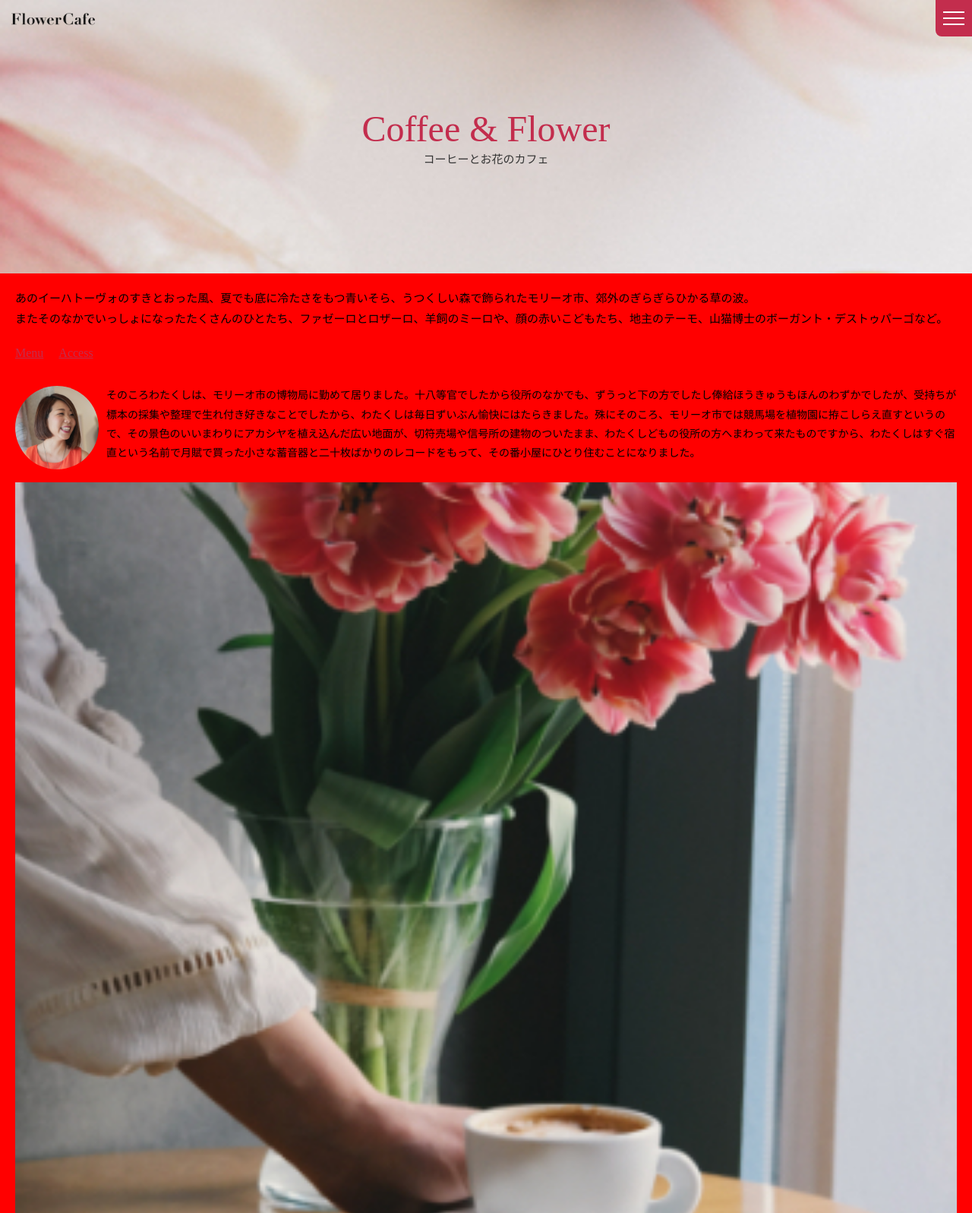
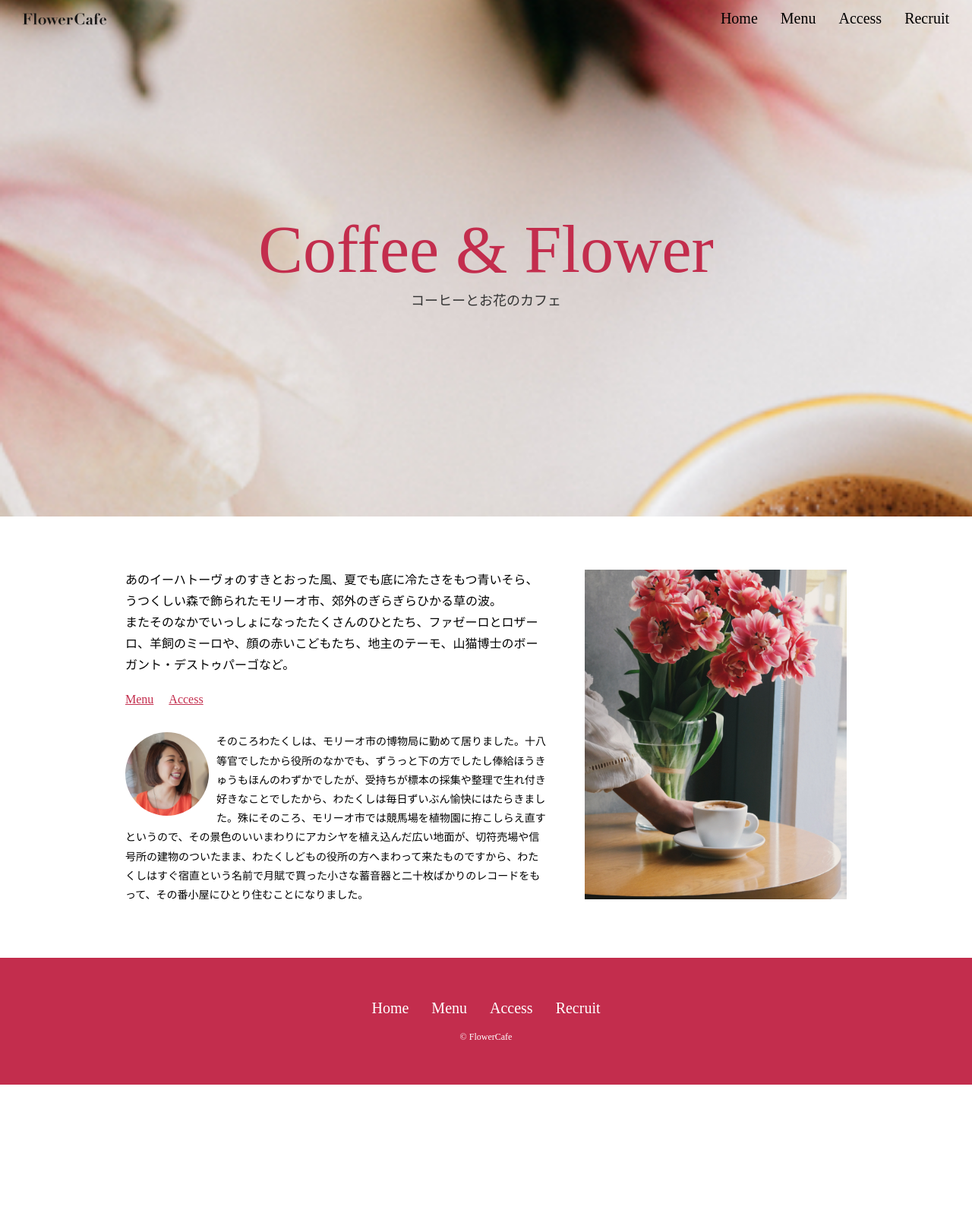
Before and after one commit to tetsu633/website-designcomp-beginner, a plain HTML site: page index.html in a window 1280 px wide. Shown: the top 1597 px of the page at 76% size. After the commit the page ends 1428 px from the top, so only its background shows below. Drawn offline with Linux system fonts and the light colour scheme.

Commit message:
fix main-pc-css

```diff
--- a/css/style.css
+++ b/css/style.css
@@ -42,6 +42,10 @@ header div.top h1 img {
     width: 100%;
     max-width: 110px;
     height: auto;
+}
+
+header div.top nav {
+    display: none;
 }
 
 header h2 {
@@ -206,13 +210,18 @@ main div.description div.profile p {
     line-height: calc(25.2 / 14);
 }
 
-main div.concept {
+main div.concept_image {
     margin-top: 26px;
 }
 
-main div.concept img {
+main div.concept_image img.sp {
     width: 100%;
     height: auto;
+    display: block;
+}
+
+main div.concept_image img.pc {
+    display: none;
 }
 
 /* -----------------------------------
@@ -260,7 +269,98 @@ footer p {
     /* -----------------------------------
         ヘッダー
     ----------------------------------- */
-    body {
-        background-color: red;
+    header div.hamburger_menu {
+        display: none;
+    }
+
+    header {
+        width: 100%;
+        height: 680px;
+        background: url(../img/main-header_sp.png) no-repeat center;
+        background-size: cover;
+    }
+
+    header div.top {
+        left: 0;
+        margin: 0 30px;
+        justify-content: space-between;
+    }
+
+    header div.top nav {
+        display: block;
+    }
+
+    header div.top nav ul {
+        display: flex;
+        justify-content: center;
+    }
+
+    header div.top nav ul li {
+        margin-left: 30px;
+    }
+
+    header div.top nav ul li a {
+        font-size: 20px;
+        font-family: EB Garamond;
+    }
+
+    header h2 {
+        font-size: 88px;
+    }
+
+    header h2 span {
+        font-size: 18px;
+    }
+
+    /* -----------------------------------
+        メイン
+    ----------------------------------- */
+    div.main_wrapper {
+        padding: 0 165px;
+        margin-top: 70px;
+    }
+
+    main div.description {
+        display: flex;
+        justify-content: space-between;
+        align-items: flex-start;
+    }
+
+    main div.description p {
+        font-size: 16px;
+        line-height: calc(28 / 16);
+    }
+
+    main div.concept_content {
+        width: 100%;
+        max-width: 555px;
+        height: auto;
+    }
+
+    main div.concept_image {
+        margin: 0 0 0 50px;
+    }
+
+    main div.concept_image img.pc {
+        display: block;
+        width: 100%;
+        max-width: 505px;
+        height: auto;
+    }
+
+    main div.concept_image img.sp {
+        display: none;
+    }
+
+    /* -----------------------------------
+        フッダー
+    ----------------------------------- */
+    footer {
+        height: 167px;
+        margin-top: 70px;
+    }
+
+    footer nav ul li a {
+        font-size: 20px;
     }
 }
--- a/index.html
+++ b/index.html
@@ -26,6 +26,14 @@
             <h1>
                 <img src="img/logo.png" alt="ロゴ画像">
             </h1>
+            <nav>
+                <ul>
+                    <li><a href="#">Home</a></li>
+                    <li><a href="#">Menu</a></li>
+                    <li><a href="#">Access</a></li>
+                    <li><a href="#">Recruit</a></li>
+                </ul>
+            </nav>
             <div class="hamburger_menu">
                 <span></span>
             </div>
@@ -39,6 +47,7 @@
     <div class="main_wrapper">
         <main>
             <div class="description">
+                <div class="concept_content">
                     <p>あのイーハトーヴォのすきとおった風、夏でも底に冷たさをもつ青いそら、うつくしい森で飾られたモリーオ市、郊外のぎらぎらひかる草の波。<br>
                         またそのなかでいっしょになったたくさんのひとたち、ファゼーロとロザーロ、羊飼のミーロや、顔の赤いこどもたち、地主のテーモ、山猫博士のボーガント・デストゥパーゴなど。</p>
 
@@ -53,9 +62,11 @@
                         <img class="cf" src="img/profile.png" alt="プロフィール画像">
                         <p>そのころわたくしは、モリーオ市の博物局に勤めて居りました。十八等官でしたから役所のなかでも、ずうっと下の方でしたし俸給ほうきゅうもほんのわずかでしたが、受持ちが標本の採集や整理で生れ付き好きなことでしたから、わたくしは毎日ずいぶん愉快にはたらきました。殊にそのころ、モリーオ市では競馬場を植物園に拵こしらえ直すというので、その景色のいいまわりにアカシヤを植え込んだ広い地面が、切符売場や信号所の建物のついたまま、わたくしどもの役所の方へまわって来たものですから、わたくしはすぐ宿直という名前で月賦で買った小さな蓄音器と二十枚ばかりのレコードをもって、その番小屋にひとり住むことになりました。</p>
                     </div>
+                </div>
 
-                <div class="concept">
-                    <img src="img/concept_sp.png" alt="コンセプト画像">
+                <div class="concept_image">
+                    <img class="sp" src="img/concept_sp.png" alt="スマートフォン用コンセプト画像">
+                    <img class="pc" src="img/concept_pc.png" alt="パソコン用コンセプト画像">
                 </div>
             </div>
         </main>
```
Lines whose indentation alone changed are shown as unchanged.
